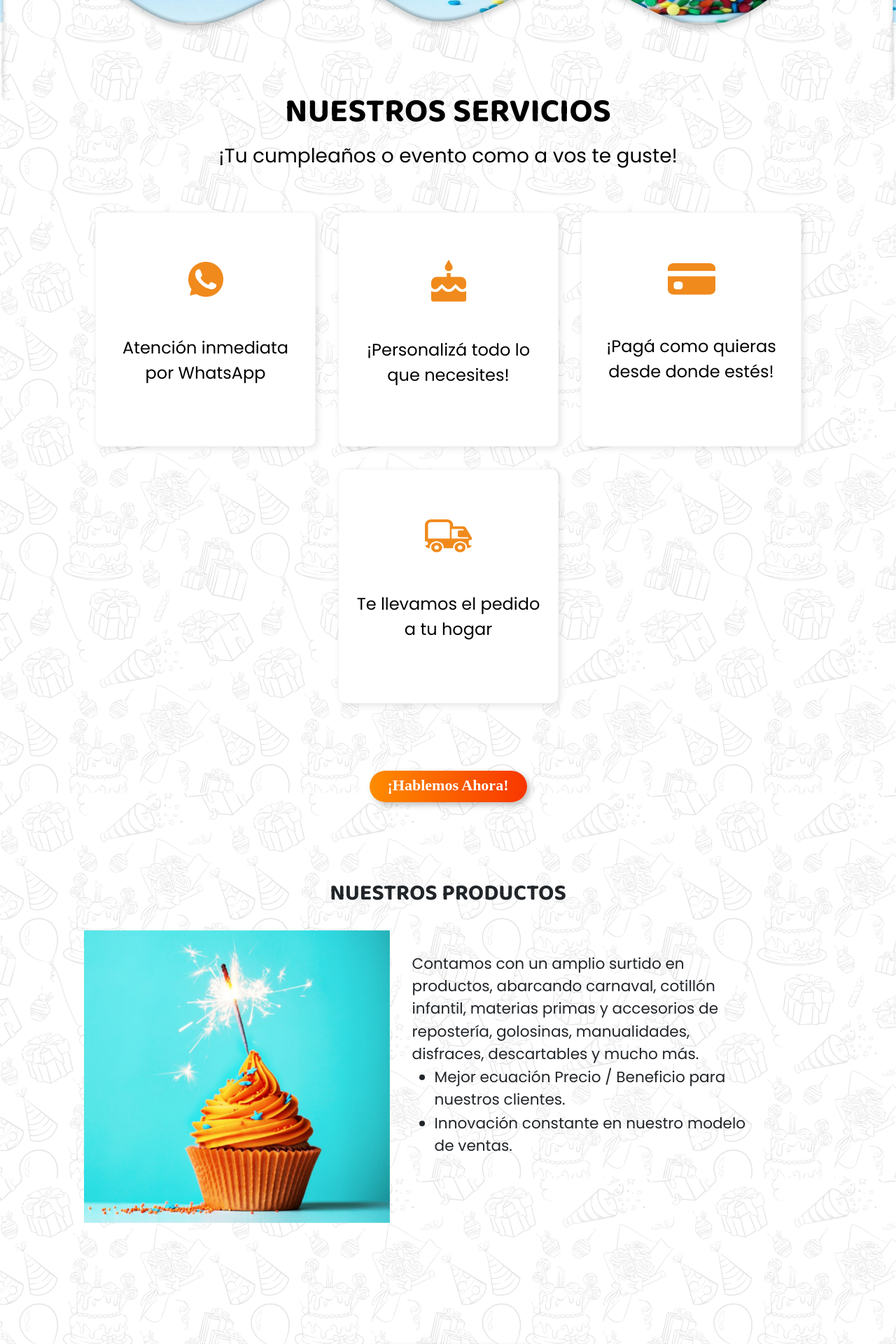
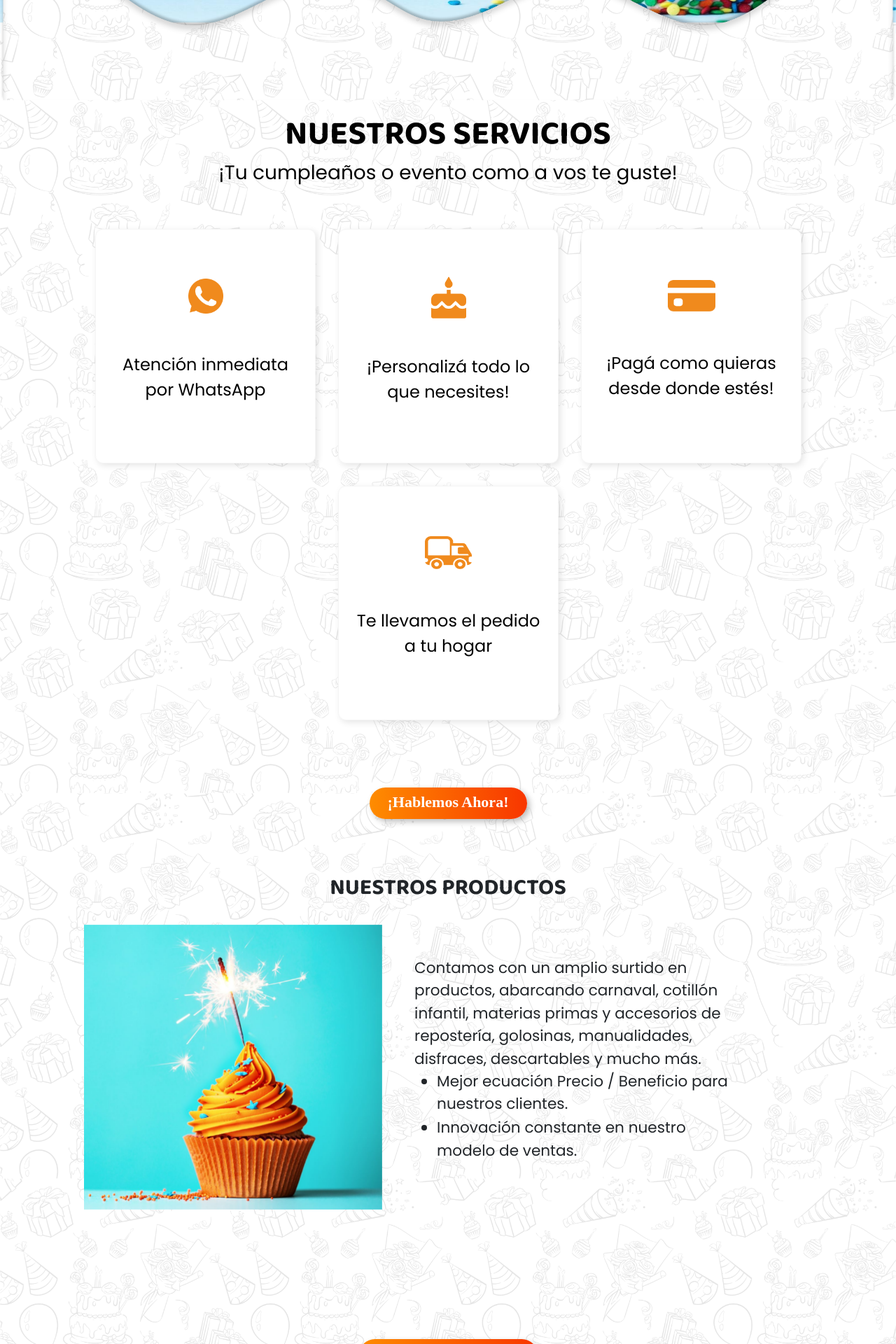
Before and after one commit to humbuck3r/fantasiweb, a React (Create React App) app: page / in a window 1280 px wide. Shown: the part 560-2480 px from the top of the page at 70% size. Built offline with nearby package versions, Linux system fonts and the light colour scheme.

Commit message:
querys 320

```diff
--- a/src/Components/About/About.css
+++ b/src/Components/About/About.css
@@ -36,7 +36,7 @@
     border: transparent ;
     border-radius: 31px;
     text-align: center;
-    margin:  2rem 0rem 3rem;
+    margin:  3rem 0rem 8rem;
 }
 
 .btn-about:hover{
@@ -50,6 +50,7 @@
     margin-right: 0.3rem;
     color: #fff;
     line-height: 36px;
+
 }
 
 .btn-icono{
--- a/src/Components/Footer/Footer.css
+++ b/src/Components/Footer/Footer.css
@@ -5,7 +5,8 @@
     align-items: center;
     width: 100%;
     height: 200px;
-    background: #383838
+    background: #383838;
+
 
 }
 .logo-foot{
--- a/src/Components/Prod-serv/Prod-serv.css
+++ b/src/Components/Prod-serv/Prod-serv.css
@@ -23,7 +23,7 @@
   height: auto;
   width: 100%;
   left: 0px;
-  top: 2300px;
+  top: 2089px;
   z-index: -1;
 }
 
--- a/src/Components/Products/Products.css
+++ b/src/Components/Products/Products.css
@@ -3,14 +3,16 @@
   display: flex;
   flex-direction: column;
   justify-content: center;
+  margin-top: 1rem;
 }
 .subcontainer-prod {
   display: flex;
   flex-direction: column;
   float: left;
-  font-size: 20px;
+  font-size: 16px;
   font-weight: 400;
-  align-items: center;
+  text-align: left;
+  padding: 0.9rem
 }
 .carousel-control-prev {
   display: none;
@@ -19,10 +21,11 @@
   display: none;
 }
 .title-prod {
-  font-size: 48px;
+  font-size: 28px;
   font-weight: 800;
   font-family: "Baloo Da 2";
   z-index: 3;
+  margin-top: 5rem;
 }
 
 .content-prod {
@@ -36,8 +39,8 @@
   background: linear-gradient(90deg, #fe8c00 0%, #f83600 100%);
   box-shadow: 4px 4px 9px rgba(0, 0, 0, 0.25);
   border-radius: 31px;
-  height: 50px;
-  width: 265px;
+  height: 30px;
+  width: 245px;
   border: transparent;
   border-radius: 31px;
   text-align: center;
@@ -46,10 +49,10 @@
   transform: scale(1.1);
 }
 .btn-prod > h2 {
-  font-size: 20px;
+  font-size: 18px;
   font-family: "Avenir";
   font-weight: 800;
-  line-height: 48px;
+  line-height: 32px;
   color: #fff;
 }
 
--- a/src/Components/Services/Services.css
+++ b/src/Components/Services/Services.css
@@ -9,7 +9,7 @@
 }
 .title-serv {
   font-weight: 800;
-  margin-bottom: 1rem;
+  margin: 2rem 0rem 0.5rem;
   font-size: 28px;
   z-index: 100;
 }
@@ -17,7 +17,7 @@
   font-weight: 400;
   font-family: "Poppins";
   font-size: 16px;
-  margin: 0rem 1rem 4rem 1rem;
+  margin: 0rem 1rem 2rem 1rem;
   z-index: 100;
 }
 
@@ -80,7 +80,7 @@
   border: transparent;
   border-radius: 31px;
   text-align: center;
-  margin: 3rem 0rem 3rem;
+  margin: 1rem;
 }
 
 .btn-serv:hover {
```
